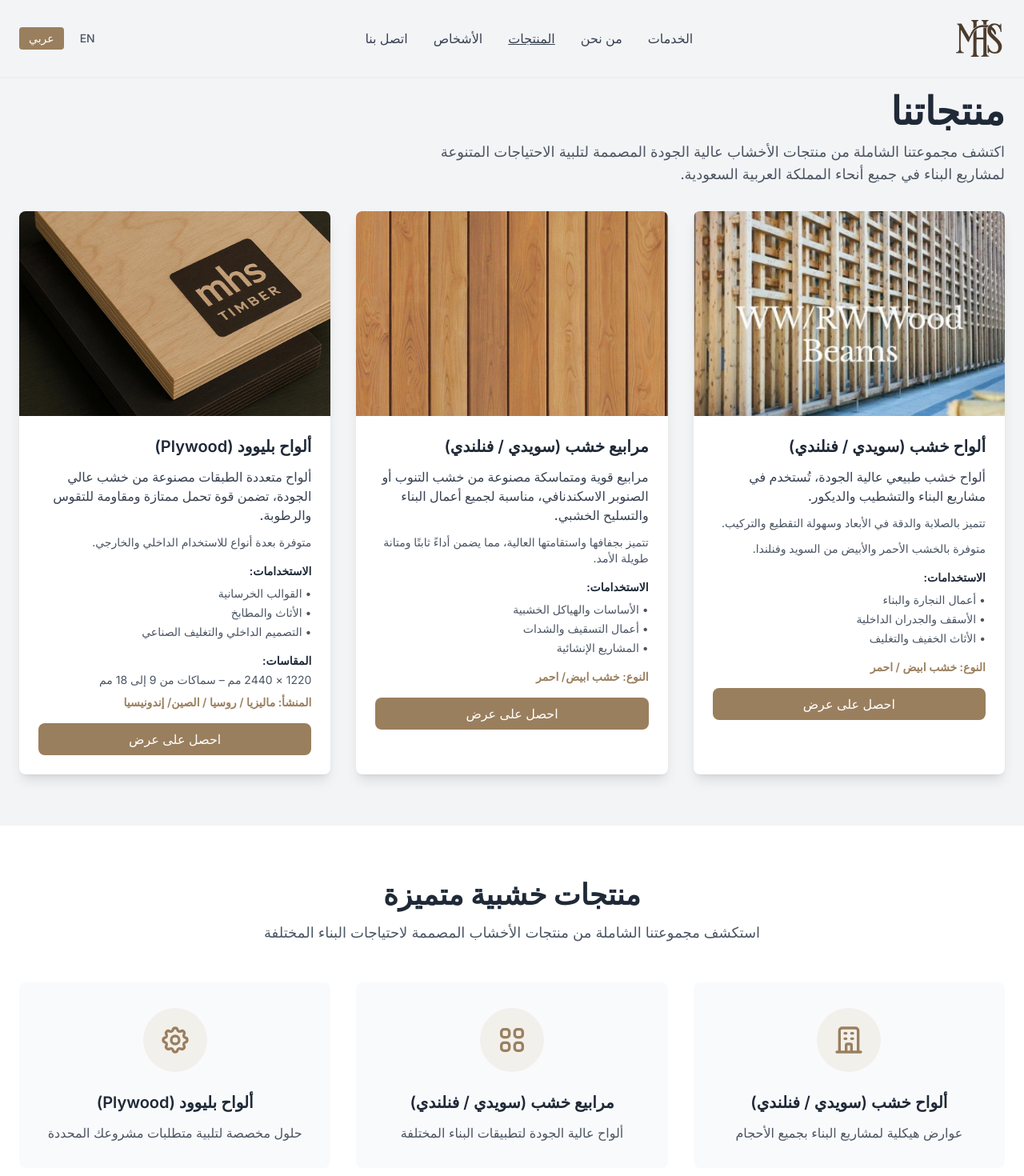
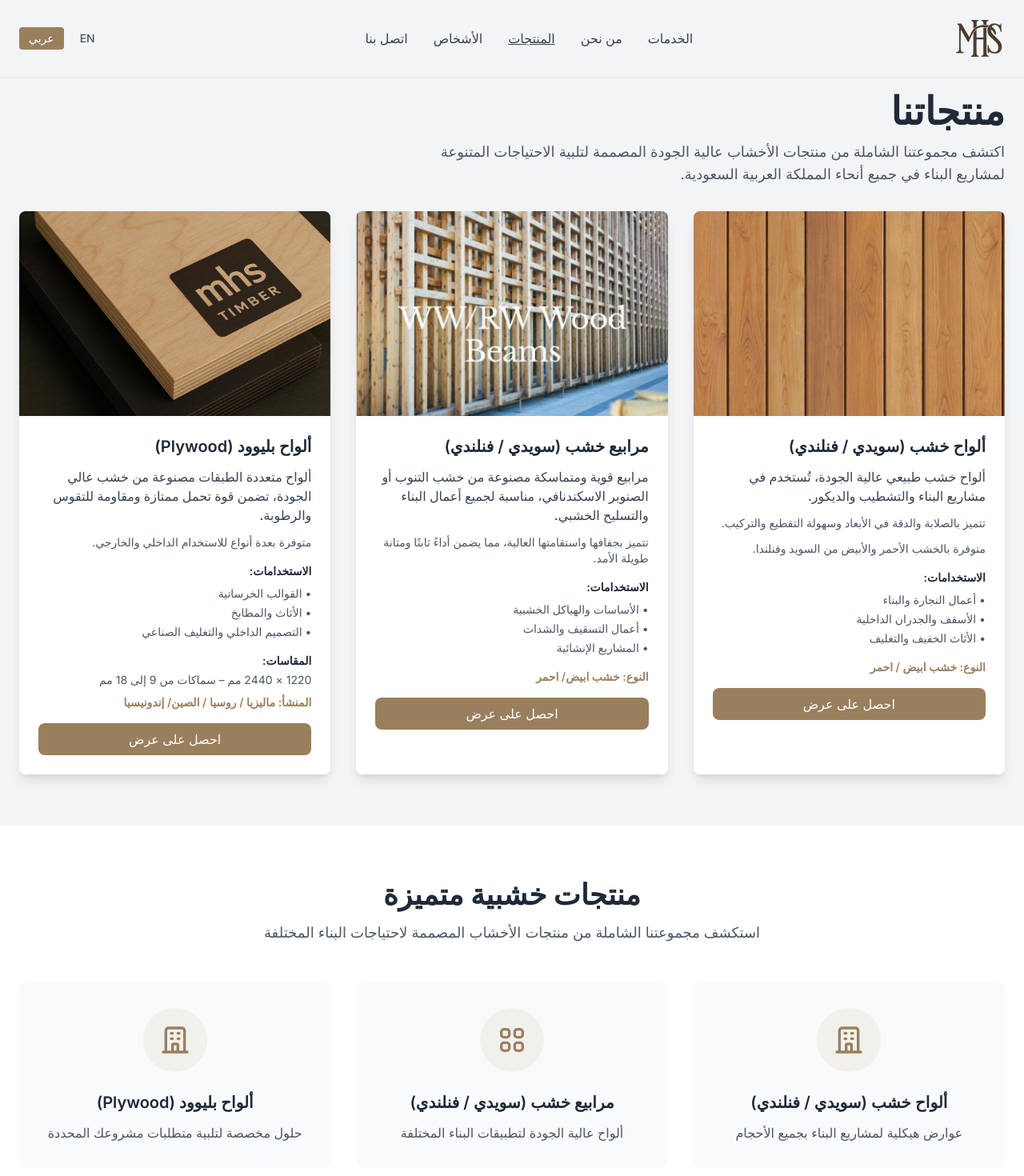
Before and after one commit to Flapjack766/mhs, a Next.js app: page /ar/products in a window 1280 px wide. Shown: the top 1470 px of the page at 80% size. Built offline with nearby package versions, Linux system fonts and the light colour scheme; a web font is replaced by a local one.

Commit message:
Initial commit: MHS Timber website

```diff
--- a/app/[locale]/people/page.tsx
+++ b/app/[locale]/people/page.tsx
@@ -34,7 +34,7 @@ export default function PeoplePage() {
                 src="/images/Mounzer.jpg"
                 alt={t('A101')}
                 fill
-                className="object-cover rounded-full"
+                className="object-cover object-top rounded-full"
               />
             </div>
             <h3 className="text-xl font-semibold text-gray-800 mb-2">
@@ -129,6 +129,12 @@ export default function PeoplePage() {
                 </svg>
                 <span dir="ltr">info@vetaps.com</span>
               </a>
+              <a href="https://vetaps.com" target="_blank" rel="noopener noreferrer" className="flex items-center justify-center space-x-2 hover:text-timber-600 transition-colors">
+                <svg className="w-4 h-4" fill="none" stroke="currentColor" viewBox="0 0 24 24">
+                  <path strokeLinecap="round" strokeLinejoin="round" strokeWidth={2} d="M21 12a9 9 0 01-9 9m9-9a9 9 0 00-9-9m9 9H3m9 9a9 9 0 01-9-9m9 9c1.657 0 3-4.03 3-9s-1.343-9-3-9m0 18c-1.657 0-3-4.03-3-9s1.343-9 3-9m-9 9a9 9 0 019-9" />
+                </svg>
+                <span dir="ltr">vetaps.com</span>
+              </a>
             </div>
           </div>
         </div>
--- a/app/[locale]/products/page.tsx
+++ b/app/[locale]/products/page.tsx
@@ -81,7 +81,7 @@ export default function ProductsPage() {
           <div className="bg-white rounded-lg shadow-lg overflow-hidden">
             <div className="relative w-full h-64 bg-gray-200">
               <Image
-                src="/images/wood-beams.jpg"
+                src="/images/wood-planks.jpg"
                 alt={tr('A26', 'Wood Planks')}
                 fill
                 sizes="(max-width: 768px) 100vw, 50vw"
@@ -136,7 +136,7 @@ export default function ProductsPage() {
           <div className="bg-white rounded-lg shadow-lg overflow-hidden">
             <div className="relative w-full h-64 bg-gray-200">
               <Image
-                src="/images/wood-planks.jpg"
+                src="/images/wood-beams.jpg"
                 alt={tr('A28', 'Wooden Beams')}
                 fill
                 sizes="(max-width: 768px) 100vw, 50vw"
@@ -292,8 +292,7 @@ export default function ProductsPage() {
             <div className="text-center p-8 bg-gray-50 rounded-lg">
               <div className="w-20 h-20 bg-timber-100 rounded-full flex items-center justify-center mx-auto mb-6">
                 <svg className="w-10 h-10 text-timber-600" fill="none" stroke="currentColor" viewBox="0 0 24 24">
-                  <path strokeLinecap="round" strokeLinejoin="round" strokeWidth={2} d="M10.325 4.317c.426-1.756 2.924-1.756 3.35 0a1.724 1.724 0 002.573 1.066c1.543-.94 3.31.826 2.37 2.37a1.724 1.724 0 001.065 2.572c1.756.426 1.756 2.924 0 3.35a1.724 1.724 0 00-1.066 2.573c.94 1.543-.826 3.31-2.37 2.37a1.724 1.724 0 00-2.572 1.065c-.426 1.756-2.924 1.756-3.35 0a1.724 1.724 0 00-2.573-1.066c-1.543.94-3.31-.826-2.37-2.37a1.724 1.724 0 00-1.065-2.572c-1.756-.426-1.756-2.924 0-3.35a1.724 1.724 0 001.066-2.573c-.94-1.543.826-3.31 2.37-2.37.996.608 2.296.07 2.572-1.065z" />
-                  <path strokeLinecap="round" strokeLinejoin="round" strokeWidth={2} d="M15 12a3 3 0 11-6 0 3 3 0 016 0z" />
+                  <path strokeLinecap="round" strokeLinejoin="round" strokeWidth={2} d="M19 21V5a2 2 0 00-2-2H7a2 2 0 00-2 2v16m14 0h2m-2 0h-5m-9 0H3m2 0h5M9 7h1m-1 4h1m4-4h1m-1 4h1m-5 10v-5a1 1 0 011-1h2a1 1 0 011 1v5m-4 0h4" />
                 </svg>
               </div>
               <h3 className="text-xl font-semibold text-gray-800 mb-3">
--- a/messages/ar.json
+++ b/messages/ar.json
@@ -93,7 +93,7 @@
   "A71": "ألواح خشبية عالية الجودة",
   "A72": "مشاريع البناء",
   "A73": "توريد الأخشاب عالية الجودة لـ",
-  "A74": "مستقبل المملكة العربية السعودية المتنامي",
+  "A74": "مستقبل المملكة العربية السعودية المزدهر",
   "A75": "",
   "A76": "معرض أعمالنا",
   "A77": "اكتشف منتجاتنا المتميزة من الأخشاب ومشاريع البناء الناجحة في جميع أنحاء المملكة العربية السعودية",
```
